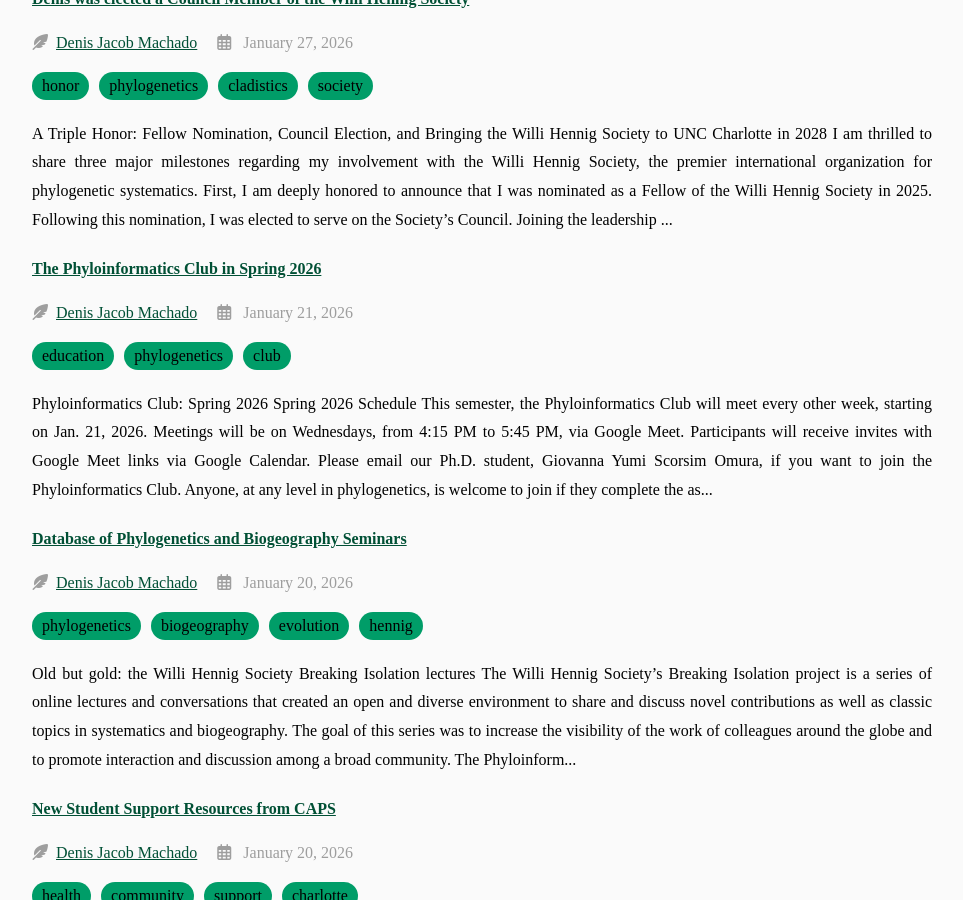
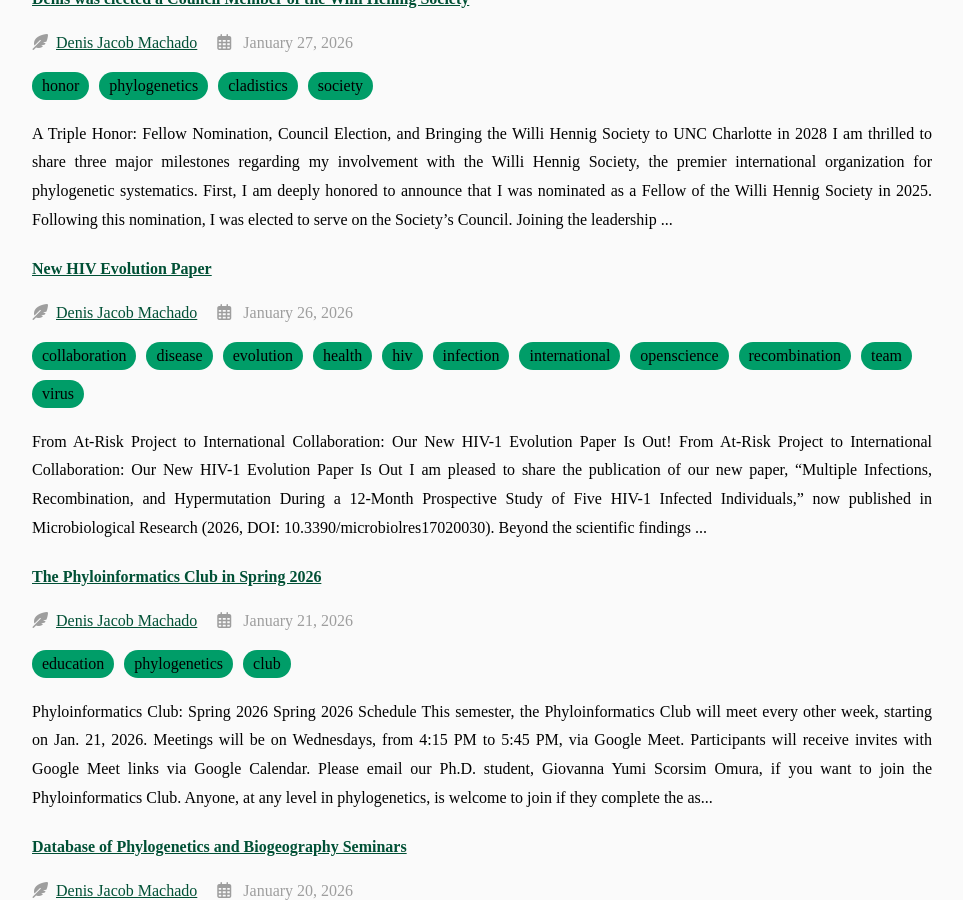
Before and after one commit to machadodj/machadodj.github.io, a Jekyll site: the page built from news/index.md, in a window 1280 px wide and 900 px high, scrolled down 885 px. Shown: the whole window, without its empty margins (158-1121 px from the left). Built offline with Jekyll 4.4.1, drawn with Linux system fonts in a browser that asks for light colours; nearby versions of some CDN libraries; some web fonts are replaced.

Commit message:
New HIV paper

```diff
--- a/_data/sources.yaml
+++ b/_data/sources.yaml
@@ -1,3 +1,30 @@
+##
+# 2026
+##
+
+# 2026: HIV
+- id: doi:10.3390/microbiolres17020030
+  image: images/20260126_MicrobiolRes.jpg
+  tags:
+    - virus
+    - recombination
+    - infection
+    - evolution
+    - hiv
+  authors:
+    - F. M. Rodrigues
+    - P. Prieto-Oliveira
+    - J. P. Zukurov
+    - W. T. Alkmim
+    - M. M. Soane
+    - M. Camargo
+    - S. S. Sanabani
+    - E. G. Kallas
+    - M. Cecília Sucupira
+    - R. Sobhie Diaz
+    - D. Jacob Machado
+    - L. Mario Janini
+
 ##
 # 2025
 ##
--- /dev/null
+++ b/_posts/2026-01-26-HIV.md
@@ -0,0 +1,71 @@
+---
+title: New HIV Evolution Paper
+tags:
+  - collaboration
+  - disease
+  - evolution
+  - health
+  - hiv
+  - infection
+  - international
+  - openscience
+  - recombination
+  - team
+  - virus
+author: Denis Jacob Machado
+member: Denis_Jacob_Machado
+---
+
+# From At-Risk Project to International Collaboration: Our New HIV-1 Evolution Paper Is Out!
+
+{% include figure.html image="20260126_MicrobiolRes.jpg" %}
+
+# From At-Risk Project to International Collaboration: Our New HIV-1 Evolution Paper Is Out
+
+I am pleased to share the publication of our new paper, **“Multiple Infections, Recombination, and Hypermutation During a 12-Month Prospective Study of Five HIV-1 Infected Individuals,”** now published in [*Microbiological Research* (2026, DOI: 10.3390/microbiolres17020030)](https://doi.org/10.3390/microbiolres17020030).
+
+Beyond the scientific findings themselves, this paper represents something I value deeply: the transformation of a complex, stalled research effort into a cohesive, high-quality, publishable study through sustained collaboration, coordination, and shared scientific responsibility across institutions and countries.
+
+## A Project That Nearly Didn’t Happen
+
+This work began as a promising but fragile project. The data were rich, longitudinal, and rare—but the scope, technical demands, and fragmentation of effort across teams put the study at real risk of never reaching publication.
+
+My role in this project went well beyond analysis. Together with **Luiz Mario Janini**, I took on the responsibility of consolidating authorship, harmonizing analytical approaches, ensuring methodological coherence, and driving the manuscript to completion. Our contributions were equivalent, and this is formally reflected in our shared senior authorship, mirroring how first authorship was likewise shared between a former student and postdoctoral researcher to accurately represent equal contributions.
+
+This structure was intentional. It reflects a commitment to fairness, transparency, and intellectual honesty—values that matter as much to me as the results themselves.
+
+## Truly International, Truly Multi-Institutional Science
+
+One of the strongest aspects of this paper is its genuinely international character. The collaboration brought together expertise in virology, clinical medicine, molecular biology, and bioinformatics across six institutions in Brazil and the United States:
+
+1. Department of Bioinformatics and Genomics, College of Computing and Informatics, University of North Carolina at Charlotte (USA)
+2. Computational Intelligence to Predict Health and Environmental Risks (CIPHER) Center, UNC Charlotte (USA)
+3. Department of Microbiology, Immunology and Parasitology, Federal University of São Paulo (Brazil)
+4. Department of Medicine, Infectious Diseases Division, Federal University of São Paulo (Brazil)
+5. Laboratory of Medicine Laboratorial (LIM03), Hospital das Clínicas, University of São Paulo (Brazil)
+6. Faculty of Medicine, University of São Paulo (Brazil)
+
+This breadth of institutions was not cosmetic—it was essential. The study required clinical insight, wet-lab expertise, and advanced computational and evolutionary analysis working together over a full year of longitudinal sampling.
+
+## Why This Work Matters Scientifically
+
+Scientifically, the study provides a rare, fine-scale view of HIV-1 evolution within individuals over time, demonstrating how **multiple infections, recombination, and APOBEC-mediated hypermutation** interact dynamically inside real patients. By combining phylogenetics, recombination detection, and diversity analyses across multiple time points, the work underscores why single-snapshot studies often miss the true complexity of viral evolution.
+
+More broadly, this paper reinforces a key message: understanding infectious disease dynamics requires integrated, cross-disciplinary approaches that respect both biological complexity and methodological rigor.
+
+## Alignment with CIPHER, BiG, and UNC Charlotte’s Mission
+
+This collaboration exemplifies exactly the kind of research culture we are building at UNC Charlotte.
+
+- **CIPHER** emphasizes data-driven, computational approaches to health and environmental risk, grounded in real-world impact. This study directly reflects that mission by applying rigorous computational analysis to clinically relevant infectious disease data.
+- The **Department of Bioinformatics and Genomics** (BiG) is committed to interdisciplinary science that bridges computation, biology, and medicine. This paper is a concrete example of that bridge in action.
+- UNC Charlotte’s **strategic plan and institutional values** emphasize global engagement, collaborative problem-solving, and research that addresses pressing societal challenges. An international HIV study built on equitable collaboration and shared leadership fits squarely within that vision.
+
+## Looking Forward
+
+I am proud of this paper not only because of its findings, but because of how it was made. It stands as evidence that careful stewardship, collaborative leadership, and institutional alignment can rescue valuable science—and elevate it.
+
+This is the kind of work I intend to keep building: rigorous, international, collaborative, and deeply aligned with the mission of UNC Charlotte.
+
+{% include link.html link="https://doi.org/10.3390/microbiolres17020030" text="Click to read the full paper (FREE)" icon="fas fa-arrow-right" flip=true %}
+{:.center}
```
Also changed, not shown: images/20260126_MicrobiolRes.jpg (added).
